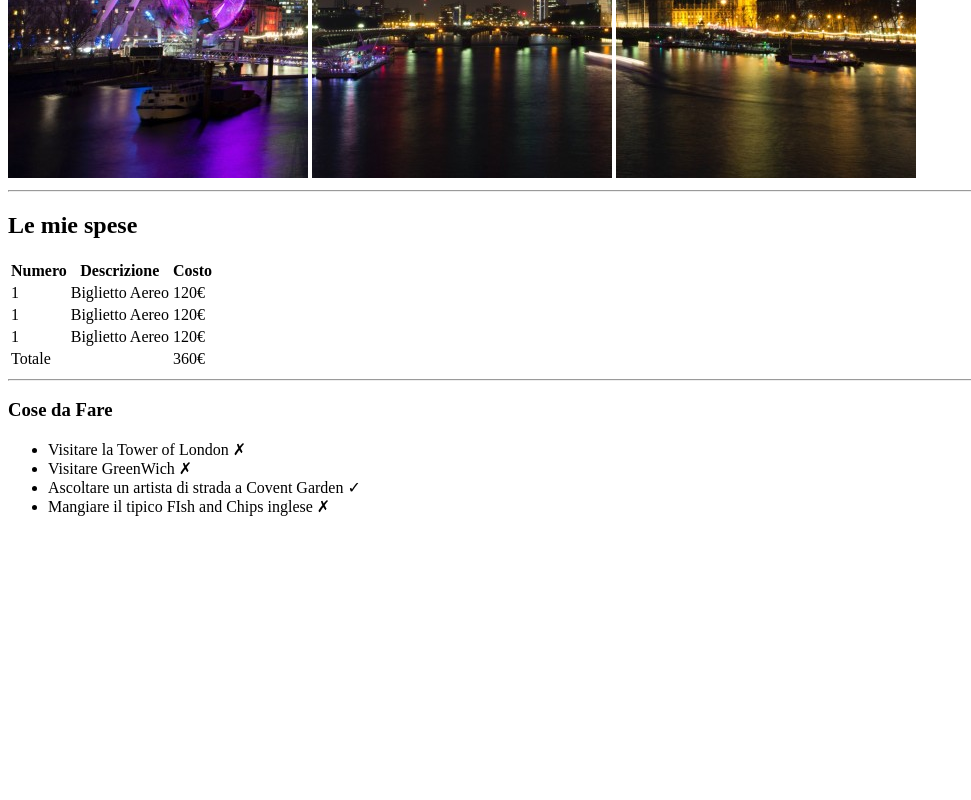
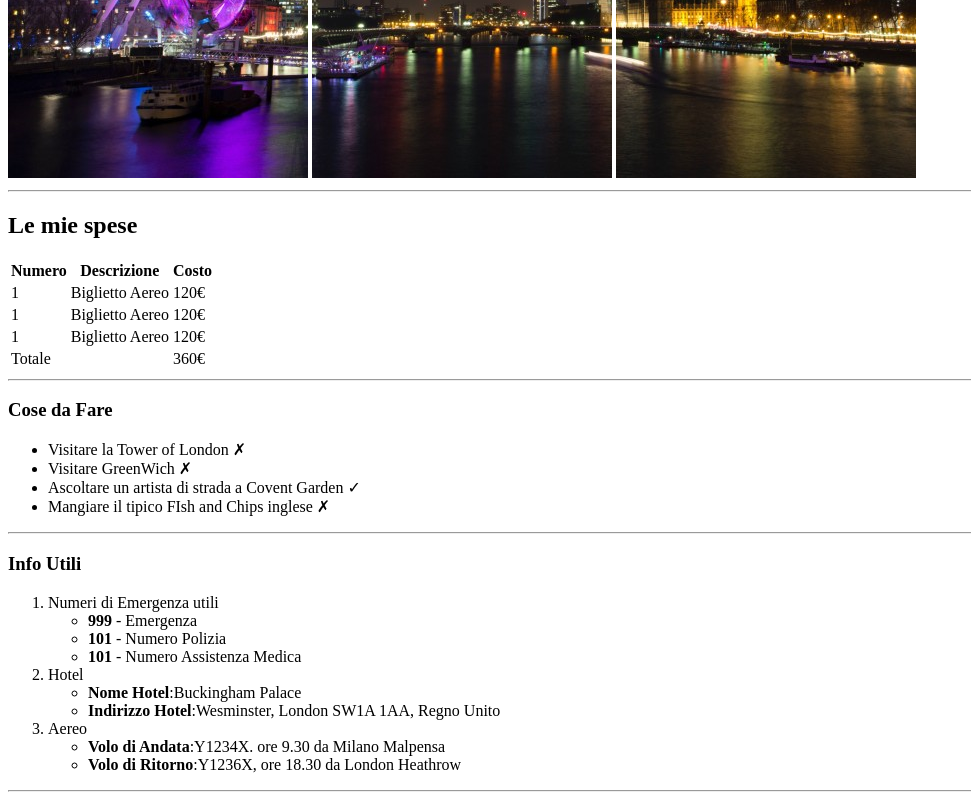
Before and after one commit to MarikaDiGirolamo/html-london-trip, a plain HTML site: page index.html in a window 1280 px wide. Shown: the part 502-1302 px from the top of the page, without its empty margins (0-971 px from the left). Before the commit the page ends 1034 px from the top, so only its background shows below. Drawn offline with Linux system fonts and the light colour scheme.

Commit message:
Adding Utilities

```diff
--- a/index.html
+++ b/index.html
@@ -62,6 +62,29 @@
             <li>Ascoltare un artista di strada a Covent Garden &#x2713</li>
             <li>Mangiare il tipico FIsh and Chips inglese &cross;</li>
         </ul>
+        <hr>
+        <!-- Info -->
+        <h3>Info Utili</h3>
+        <ol>
+            <li>Numeri di Emergenza utili</li>
+            <ul>
+                <li><strong>999</strong> - Emergenza</li>
+                <li><strong>101</strong> - Numero Polizia</li>
+                <li><strong>101</strong> - Numero Assistenza Medica</li>
+            </ul>
+            <li>Hotel</li>
+            <ul>
+                <li><strong>Nome Hotel</strong>:Buckingham Palace</li>
+                <li><strong>Indirizzo Hotel</strong>:Wesminster, London SW1A 1AA, Regno Unito</li>
+            </ul>
+            <li>Aereo</li>
+            <ul>
+                <li><strong>Volo di Andata</strong>:Y1234X. ore 9.30 da Milano Malpensa</li>
+                <li><strong>Volo di Ritorno</strong>:Y1236X, ore 18.30 da London Heathrow</li>
+            </ul>
+        </ol>
+        <hr>
+
 
     </main>
 
```
